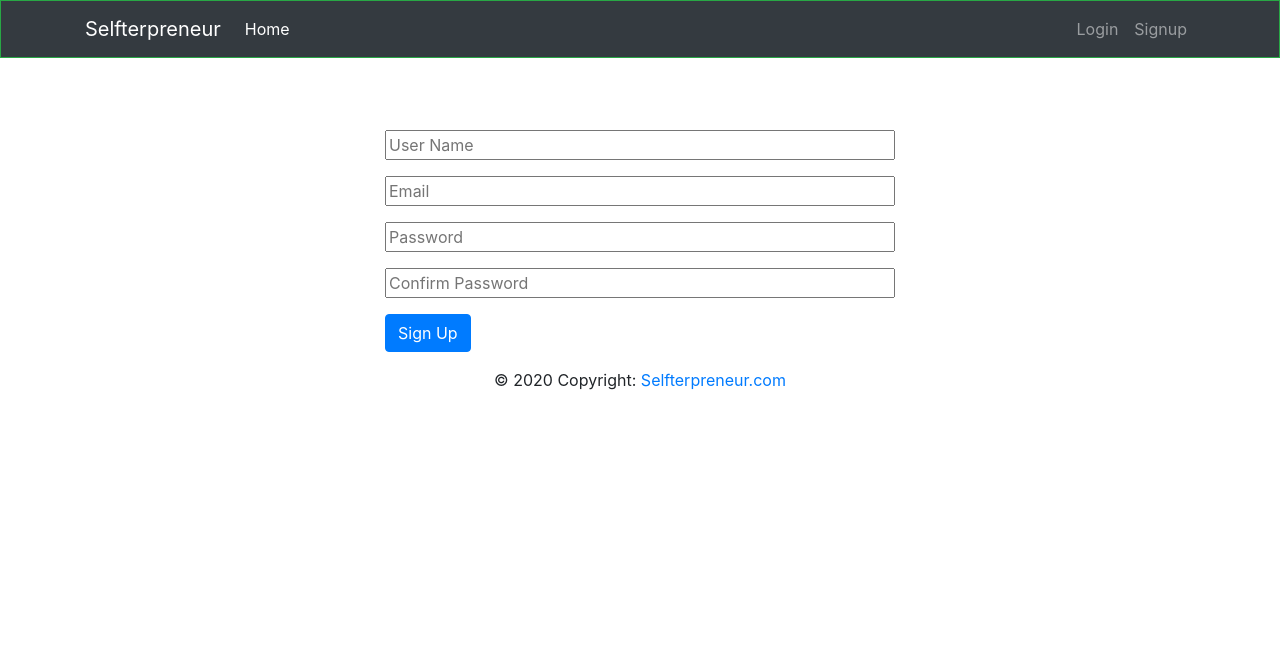
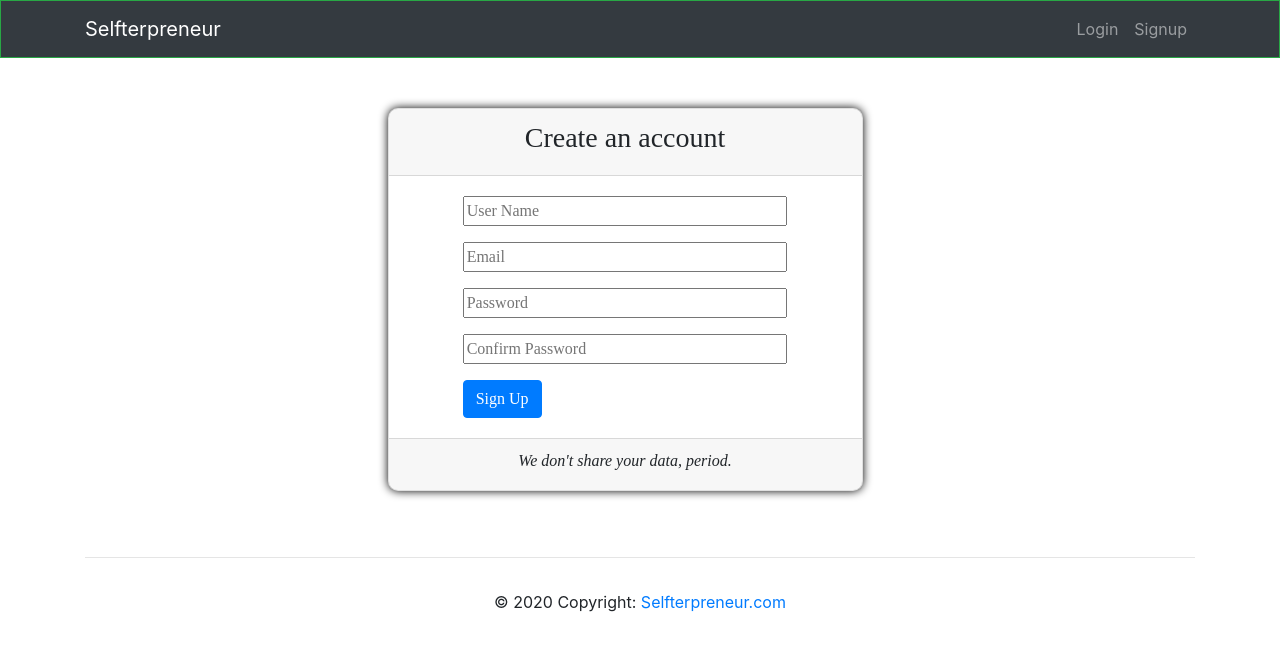
Before and after one commit to olugbengaakindele/selfterpreneur, a Flask app: page /register in a window 1280 px wide. Shown: the top 651 px of the page. Run offline with Flask 2, Linux system fonts and the light colour scheme; some libraries are stand-ins or nearby versions.

Commit message:
homepage serach forms

```diff
--- a/app/auth/forms.py
+++ b/app/auth/forms.py
@@ -50,3 +50,7 @@ class DeleteForm(FlaskForm):
         message="please enter a valid email format")])
     password = PasswordField("password", validators=[DataRequired(),check_credentials])
     submit = SubmitField('Delete')
+
+class SearchForm(FlaskForm):
+    what = StringField("what")
+    where = StringField("Where", validators=[DataRequired()])
--- a/app/auth/routes.py
+++ b/app/auth/routes.py
@@ -1,7 +1,7 @@
 from app.auth import auth
 import os
 from flask import render_template, url_for, redirect, request, flash
-from app.auth.forms import RegForm, LoginForm, DeleteForm
+from app.auth.forms import RegForm, LoginForm, DeleteForm, SearchForm
 from app.auth.models import Users
 from flask_login import login_user, logout_user, login_required
 from app import bcrypt, db
@@ -14,7 +14,8 @@ s = URLSafeTimedSerializer('Thisissecret')
 
 @auth.route('/home')
 def home():
-    return render_template('layout.html', title='home_page')
+    form = SearchForm()
+    return render_template('index.html', title='home_page', form = form)
 
 
 @auth.route('/register', methods=['GET', 'POST'])
--- a/app/auth/templates/layout.html
+++ b/app/auth/templates/layout.html
@@ -33,16 +33,14 @@
     {% block navbar %}
     <nav class="navbar navbar-expand-md navbar-dark bg-dark opacity-4 border border-success">
         <div class="container">
-            <a href="#brand_section" class="navbar-brand">Selfterpreneur</a>
+            <a href="{{ url_for('auth.home') }}" class="navbar-brand">Selfterpreneur</a>
             <button class="navbar-toggler" data-toggle="collapse" data-target="#navbarNav">
                 <span class="navbar-toggler-icon"></span>
             </button>
 
             <div class="collapse navbar-collapse" id="navbarNav">
                 <ul class="navbar-nav">
-                    <li class="nav-item active">
-                        <a class="nav-link" href="#">Home</a>
-                    </li>
+
                     {% if current_user.is_authenticated %}
 
                     <li class="nav-item">
@@ -84,11 +82,6 @@
         </div>
     </nav>
     {% endblock navbar %}
-    <br>
-    <br>
-    <br>
-
-
     {% block page_body %}
     <div class="row">
 
--- a/app/auth/templates/reg.html
+++ b/app/auth/templates/reg.html
@@ -2,14 +2,15 @@
 {% block page_body %}
 <!-- Insert Registration Form -->
 {{ super() }}
-<div class="container p-15">
-    <div class="row">
-        <div class="col-sm-3 col-lg-3"></div>
-        <div class="col-sm-6 col-lg-6">
-            <div class="row m-auto h-75" style="height: 100px">
-                <div class="card cardbody m-auto bg-transparent border-0  w-100">
-                    <div class="container ">
-                        <form class="mt-50 w-100 h-100" method="POST" action="">
+<div class="container">
+    <div class="row justify-content-center" id ="login_row_1">
+        <div class="col-12 col-sm-6 col-md-6">
+            <div class="card bg-transparent" id="login_card">
+                <div class="card-header">
+                    <h3 class="h3 text-center mx-auto">Create an account</h6>
+                </div>
+                <div class="card-body">
+                        <form class="mt-50 w-75 mx-auto" method="POST" action="">
                             {{ form.hidden_tag() }}
 
                             <div class="form-group ">
@@ -18,7 +19,7 @@
                             <div class="form-group ">
                                 {% if form.email.errors %}
                                     {% for error in form.email.errors %}
-                                        {{ error }}
+                                        <h6 class="text-danger">{{ error }}</h6>
                                     {% endfor %}
                                 {% endif %}
                                 {{ form.email (placeholder ='Email',class ='w-100 m-auto')}}
@@ -42,11 +43,18 @@
                             </div>
                         </form>
                     </div>
+                    <div class="card-footer">
+                        <div class="container">
+                            <h6 class="h6 text-center font-italic">We don't share your data, period.</h6>
+                        </div>
 
+                    </div>
                 </div>
             </div>
-            <div class="col-sm-3 col-lg-3"></div>
         </div>
+        <hr>
+        <div class="row" id="login-row-2">
 
+        </div>
     </div>
     {% endblock page_body %}
--- a/app/auth/templates/signin.html
+++ b/app/auth/templates/signin.html
@@ -14,9 +14,9 @@
                         {{ form.hidden_tag() }}
                         <span class="error">
                             {% if form.password.errors %}
-                            {% for error in form.password.errors %}
-                            {{ error }}
-                            {% endfor %}
+                                {% for error in form.password.errors %}
+                                <h6 class="text-danger">{{ error }}</h6>
+                                {% endfor %}
                             {% endif %}
                         </span>
                         <div class="form-group ">
```
Also changed, not shown: app/auth/templates/delete_email.html (deleted, +0 -35 lines), app/auth/templates/index.html (+23 -0 lines), app/site.db.
